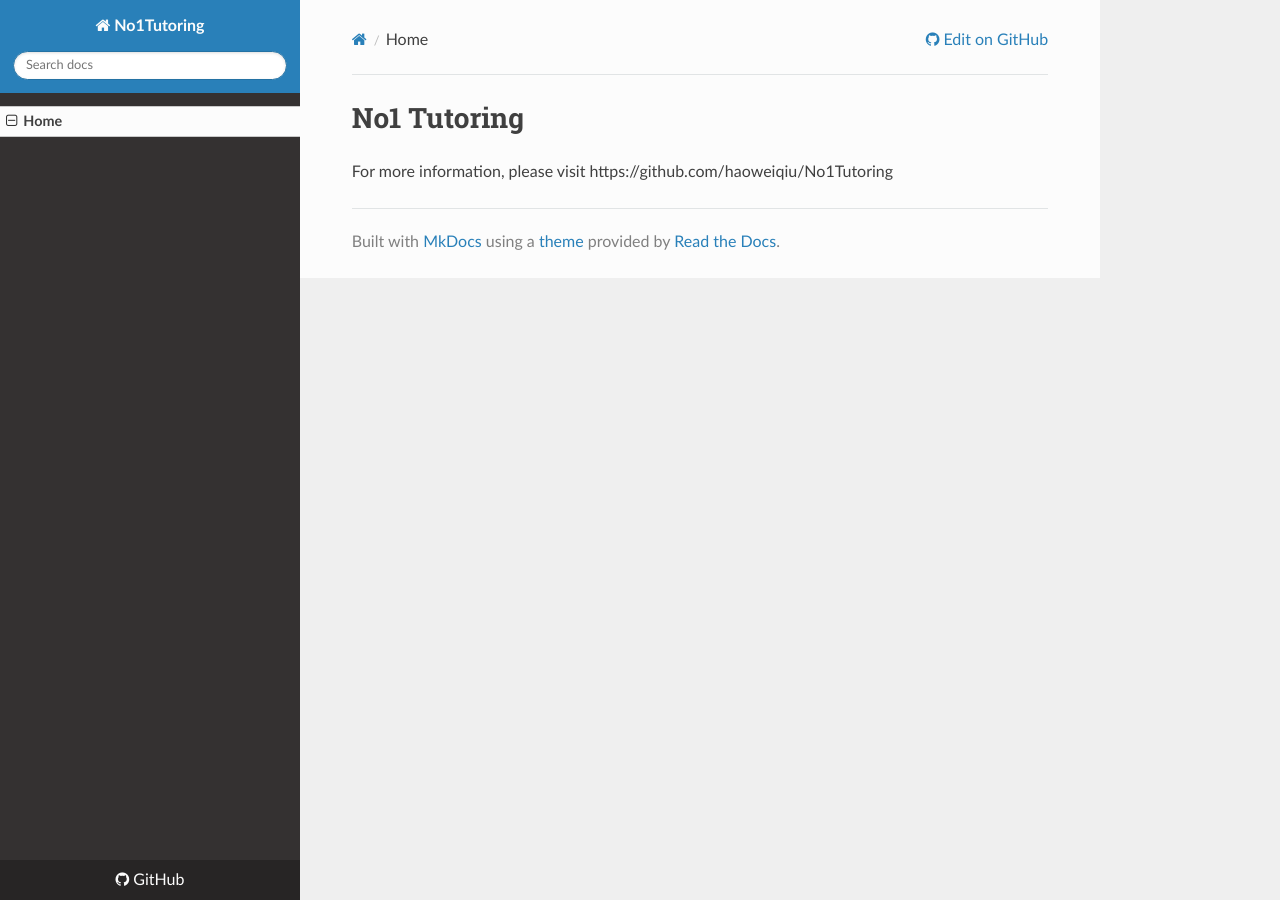
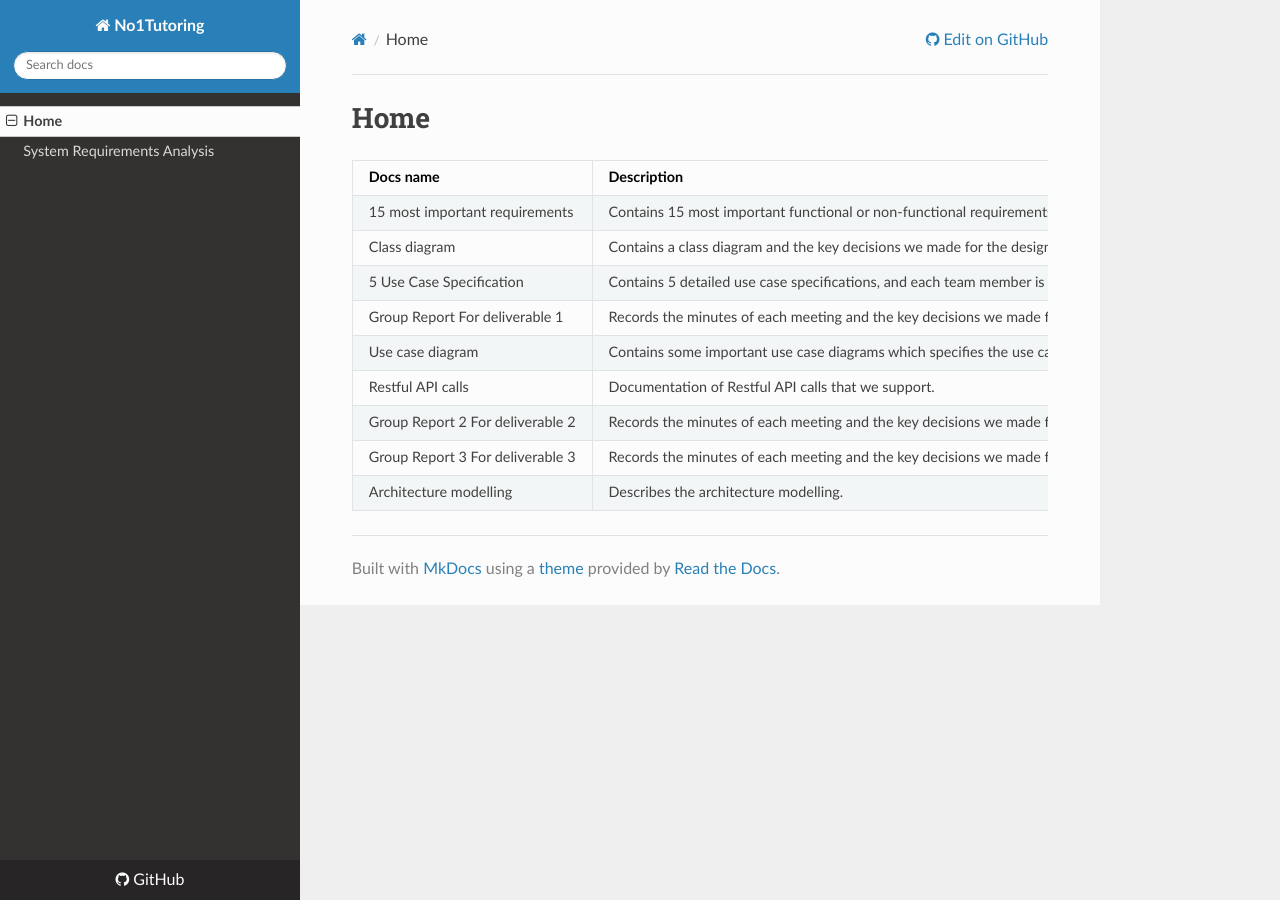
Before and after one commit to haoweiqiu/No1Tutoring, an MkDocs documentation site: the page built from docs/index.md, in a window 1280 px wide. Built offline with MkDocs 1.6.1, drawn with Linux system fonts in a browser that asks for light colours; nearby versions of some CDN libraries.

Commit message:
add docs

```diff
--- a/docs/index.md
+++ b/docs/index.md
@@ -1,3 +1,13 @@
-# No1 Tutoring
+# Home
 
-For more information, please visit https://github.com/haoweiqiu/No1Tutoring
+|Docs name   |Description   <br />|
+|---|---|
+|15 most important requirements   |Contains 15 most important functional or non-functional requirements |
+|Class diagram   |Contains a class diagram and the key decisions we made for the design of the domain model   |
+|5 Use Case Specification   |Contains 5 detailed use case specifications, and each team member is responsible for one use case   |
+|Group Report For deliverable 1   |Records the minutes of each meeting and the key decisions we made for this project in deliverable 1.   |
+|Use case diagram   |Contains some important use case diagrams which specifies the use case   |
+|Restful API calls   |Documentation of Restful API calls that we support.   |
+|Group Report 2 For deliverable 2|Records the minutes of each meeting and the key decisions we made for this project in deliverable 2.   |
+|Group Report 3 For deliverable 3|Records the minutes of each meeting and the key decisions we made for this project in deliverable 3.   |
+|Architecture modelling|Describes the architecture modelling.  |
--- a/mkdocs.yml
+++ b/mkdocs.yml
@@ -2,5 +2,6 @@ site_name: No1Tutoring
 repo_url: https://github.com/haoweiqiu/No1Tutoring
 nav:
     - Home: 'index.md'
+    - System Requirements Analysis: 'website-requirement.md'
 
 theme: readthedocs
```
Also changed, not shown: docs/website-requirements.md (added, +15 -0 lines).
